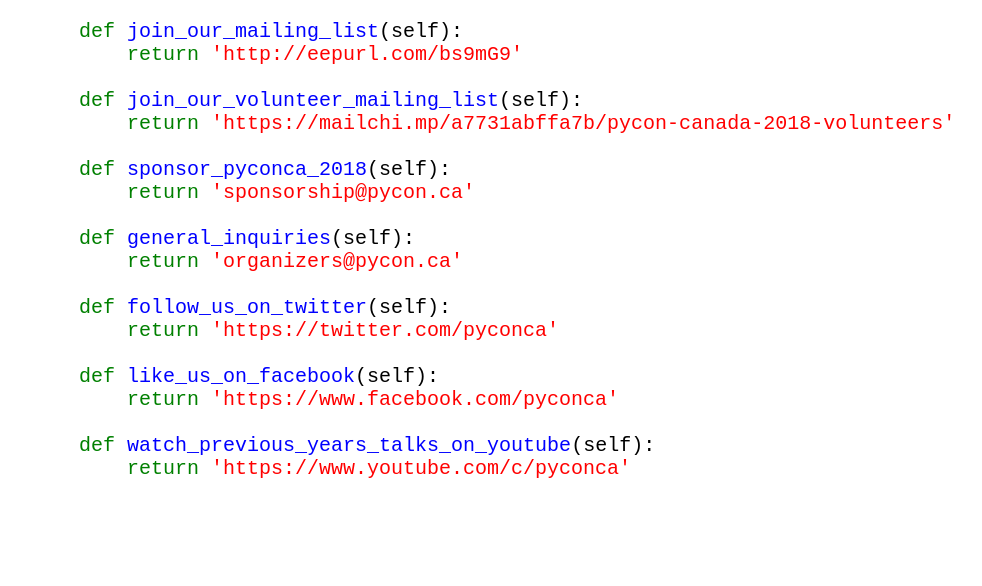
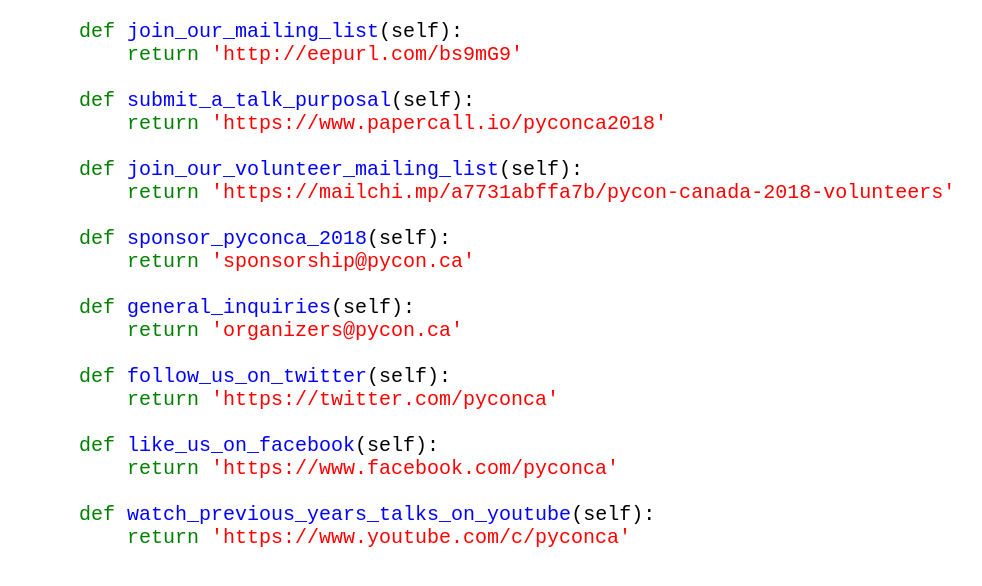
Before and after one commit to pyconca/2018-web, a website: page src/index.html in a window 1280 px wide. Shown: the part 138-724 px from the top of the page, without its empty margins (1-983 px from the left). Drawn offline with nearby package versions, Linux system fonts and the light colour scheme; files that its build step writes are made by us from their sources.

Commit message:
Update index.html

```diff
--- a/src/index.html
+++ b/src/index.html
@@ -15,6 +15,9 @@
 
     <a href="http://eepurl.com/bs9mG9" title="Join our Mailing List"><span class="code-a">def</span> <span class="code-b">join_our_mailing_list</span><span class="code-d">(self):</span>
         <span class="code-a">return</span> <span class="code-c">'http://eepurl.com/bs9mG9'</span></a>
+
+    <a href="https://www.papercall.io/pyconca2018" title="Submit a Talk Purposal for PyConCA 2018"><span class="code-a">def</span> <span class="code-b">submit_a_talk_purposal</span><span class="code-d">(self):</span>
+        <span class="code-a">return</span> <span class="code-c">'https://www.papercall.io/pyconca2018'</span></a>
 
     <a href="https://mailchi.mp/a7731abffa7b/pycon-canada-2018-volunteers" title="Join our Volunteers Mailing List"><span class="code-a">def</span> <span class="code-b">join_our_volunteer_mailing_list</span><span class="code-d">(self):</span>
         <span class="code-a">return</span> <span class="code-c">'https://mailchi.mp/a7731abffa7b/pycon-canada-2018-volunteers'</span></a>
```
